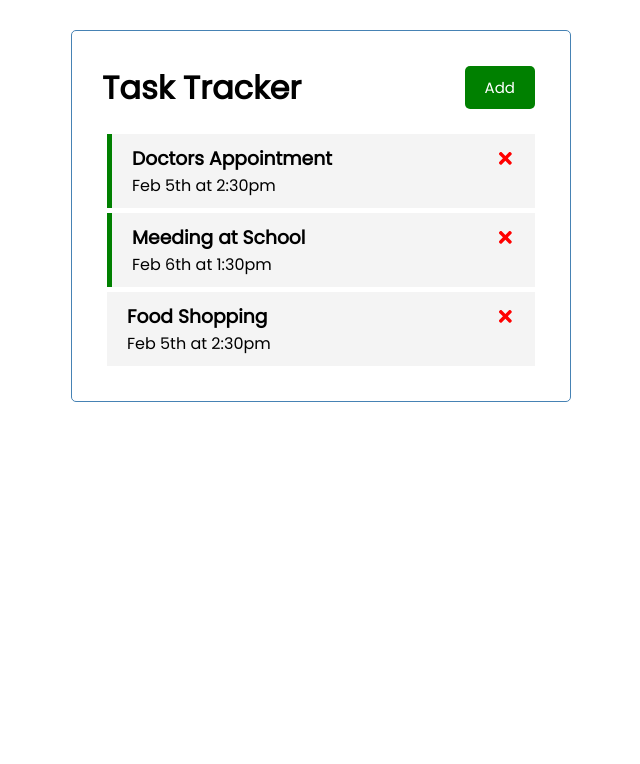
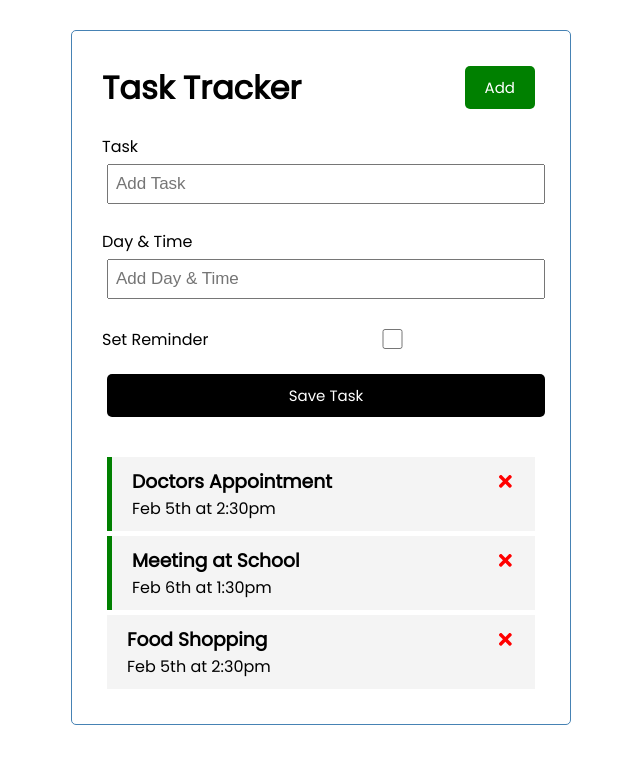
Before and after one commit to RLCASTRO/task-tracker, a React (Create React App) app: page / in a window 1280 px wide. Shown: the top 764 px of the page, without its empty margins (319-959 px from the left). Built offline with nearby package versions, Linux system fonts and the light colour scheme.

Commit message:
addTask feature is working good

```diff
--- a/src/App.js
+++ b/src/App.js
@@ -1,6 +1,7 @@
 import { useState } from "react";
 import Header from "./components/Header";
 import Tasks from "./components/Tasks";
+import AddTask from "./components/AddTask";
 
 function App() {
 
@@ -17,7 +18,7 @@
     },
     {
       id: 2,
-      text: 'Meeding at School',
+      text: 'Meeting at School',
       day: 'Feb 6th at 1:30pm',
       reminder: true,
     },
@@ -28,6 +29,21 @@
       reminder: false,
     },
   ])
+
+  //Add task
+  const addTask = (task) => {
+    //create a random id number for each task
+    const id = Math.floor(Math.random() * 10000) + 1
+
+    //this will concatenate the id in the task object
+    const newTask = {id, ...task}
+
+    // console.log(...tasks, newTask)
+    //add the new task to the end of the tasks array
+    setTasks([...tasks, newTask])
+
+  }
+
 
   //Delete Task
   const deleteTask = (id) => {
@@ -43,6 +59,7 @@
   return (
     <div className="container">
       <Header />
+      <AddTask onAdd={addTask} />
       {/* passing the tasks as props to Tasks.js */}
       {/* ternary operator to decide what to display when empty */}
       {tasks.length > 0 ? <Tasks tasks={tasks} onDelete={deleteTask} onToggle={toggleReminder} /> : 'No Tasks to Show'}
--- /dev/null
+++ b/src/components/AddTask.js
@@ -0,0 +1,66 @@
+import { useState } from 'react'
+
+const AddTask = ({ onAdd }) => {
+  const [text, setText] = useState('')
+  const [day, setDay] = useState('')
+  const [reminder, setReminder] = useState(false)
+
+  const onSubmit = (e) => {
+    e.preventDefault();
+
+    if (!text) {
+        alert('Please add a task');
+        return
+    }
+
+    onAdd({text, day, reminder})
+
+    setText('')
+    setDay('')
+    setReminder(false)
+
+
+
+  }
+
+
+  return (
+    <form className='add-form' onSubmit={onSubmit} >
+        <div className='form-control' >
+            <label>Task</label>
+            <input
+                type='text'
+                placeholder='Add Task'
+                value={text}
+                onChange={(e) => setText(e.target.value)}
+
+            />
+        </div>
+        <div className='form-control' >
+            <label>Day & Time</label>
+            <input
+                type='text'
+                placeholder='Add Day & Time'
+                value={day}
+                onChange={(e) => setDay(e.target.value)}
+
+            />
+        </div>
+        <div className='form-control form-control-check' >
+            <label>Set Reminder</label>
+            <input
+                type='checkbox'
+                checked={reminder}
+                placeholder='Set Reminder'
+                value={reminder}
+                onChange={(e) => setReminder(e.currentTarget.checked)}
+
+
+            />
+        </div>
+        <input type='submit' className="btn btn-block" value='Save Task' />
+    </form>
+  )
+}
+
+export default AddTask
```
